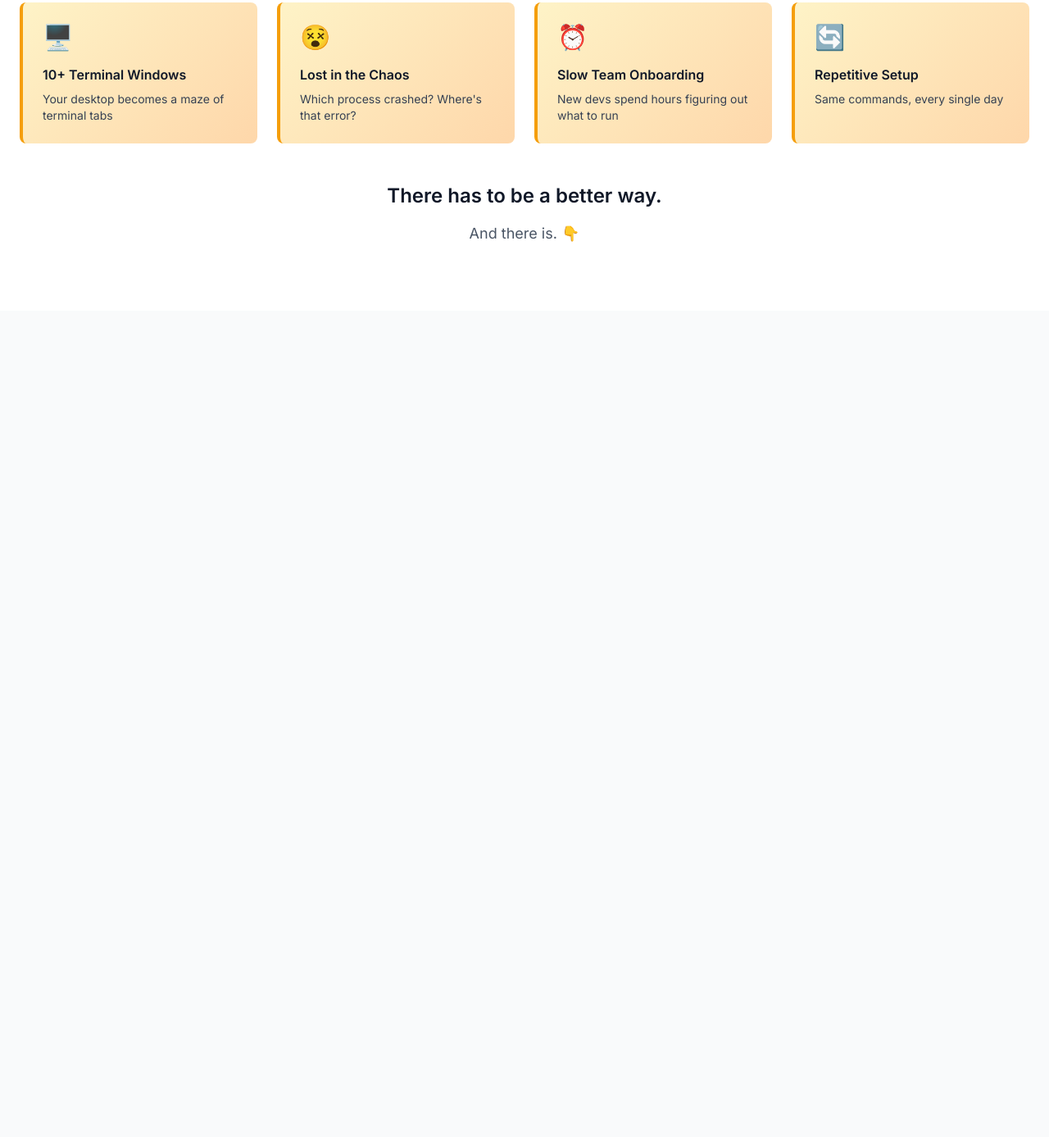
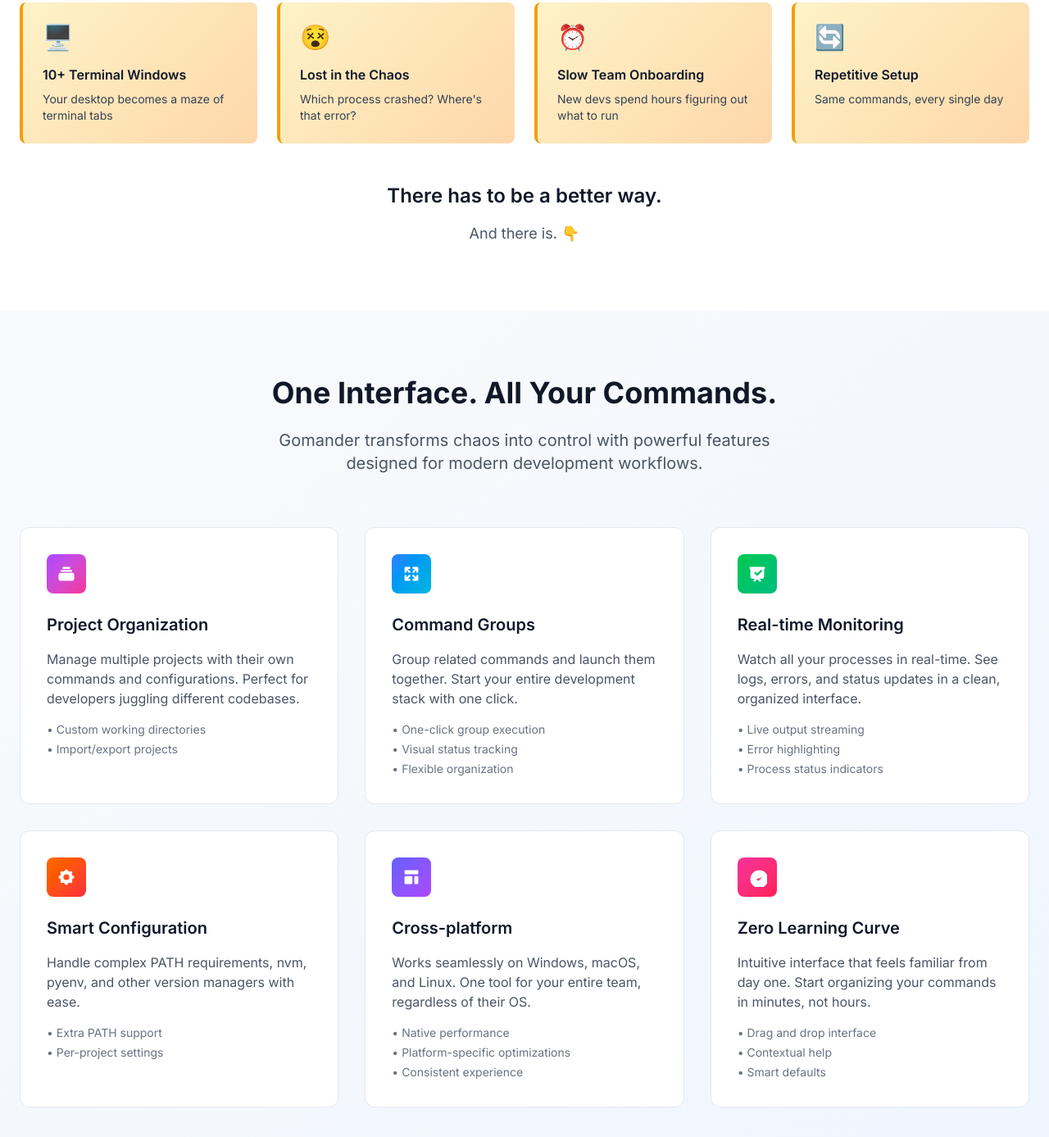
Before and after one commit to lazylabz/gomander, an Astro site: page / in a window 1280 px wide. Shown: the part 1061-2448 px from the top of the page at 82% size. Before the commit the page ends 1440 px from the top, so only its background shows below. Built offline with nearby package versions, Linux system fonts and the light colour scheme; Astro itself is replaced by a stand-in of ours.

Commit message:
feat: add features section

```diff
--- a/src/pages/index.astro
+++ b/src/pages/index.astro
@@ -2,9 +2,11 @@
 import Layout from '../layouts/Layout.astro';
 import HeroSection from "../sections/HeroSection/HeroSection.astro";
 import ProblemSection from "../sections/ProblemSection/ProblemSection.astro";
+import FeaturesSection from "../sections/FeaturesSection/FeaturesSection.astro";
 ---
 
 <Layout>
 	<HeroSection/>
 	<ProblemSection />
+	<FeaturesSection />
 </Layout>
--- /dev/null
+++ b/src/sections/FeaturesSection/FeaturesSection.astro
@@ -0,0 +1,113 @@
+<!-- Features Section -->
+<section class="py-20 bg-gradient-to-br from-gray-50 to-blue-50">
+    <div class="container mx-auto px-6">
+        <div class="text-center mb-16">
+            <h2 class="text-4xl font-bold text-gray-900 mb-6">One Interface. All Your Commands.</h2>
+            <p class="text-xl text-gray-600 max-w-2xl mx-auto">Gomander transforms chaos into control with powerful features designed for modern development workflows.</p>
+        </div>
+
+        <div class="grid md:grid-cols-2 lg:grid-cols-3 gap-8">
+            <div class="feature-card p-8 rounded-xl">
+                <div class="w-12 h-12 bg-gradient-to-br from-purple-500 to-pink-500 rounded-lg flex items-center justify-center mb-6">
+                    <svg class="w-6 h-6 text-white" fill="currentColor" viewBox="0 0 20 20">
+                        <path d="M7 3a1 1 0 000 2h6a1 1 0 100-2H7zM4 7a1 1 0 011-1h10a1 1 0 110 2H5a1 1 0 01-1-1zM2 11a2 2 0 012-2h12a2 2 0 012 2v4a2 2 0 01-2 2H4a2 2 0 01-2-2v-4z"></path>
+                    </svg>
+                </div>
+                <h3 class="text-xl font-semibold text-gray-900 mb-4">Project Organization</h3>
+                <p class="text-gray-600 mb-4">Manage multiple projects with their own commands and configurations. Perfect for developers juggling different codebases.</p>
+                <ul class="text-sm text-gray-500 space-y-1">
+                    <li>• Custom working directories</li>
+                    <li>• Import/export projects</li>
+                </ul>
+            </div>
+
+            <div class="feature-card p-8 rounded-xl">
+                <div class="w-12 h-12 bg-gradient-to-br from-blue-500 to-cyan-500 rounded-lg flex items-center justify-center mb-6">
+                    <svg class="w-6 h-6 text-white" fill="currentColor" viewBox="0 0 20 20">
+                        <path fill-rule="evenodd" d="M3 4a1 1 0 011-1h4a1 1 0 010 2H6.414l2.293 2.293a1 1 0 01-1.414 1.414L5 6.414V8a1 1 0 01-2 0V4zm9 1a1 1 0 010-2h4a1 1 0 011 1v4a1 1 0 01-2 0V6.414l-2.293 2.293a1 1 0 11-1.414-1.414L13.586 5H12zm-9 7a1 1 0 012 0v1.586l2.293-2.293a1 1 0 111.414 1.414L6.414 15H8a1 1 0 010 2H4a1 1 0 01-1-1v-4zm13-1a1 1 0 011 1v4a1 1 0 01-1 1h-4a1 1 0 010-2h1.586l-2.293-2.293a1 1 0 111.414-1.414L15 13.586V12a1 1 0 011-1z" clip-rule="evenodd"></path>
+                    </svg>
+                </div>
+                <h3 class="text-xl font-semibold text-gray-900 mb-4">Command Groups</h3>
+                <p class="text-gray-600 mb-4">Group related commands and launch them together. Start your entire development stack with one click.</p>
+                <ul class="text-sm text-gray-500 space-y-1">
+                    <li>• One-click group execution</li>
+                    <li>• Visual status tracking</li>
+                    <li>• Flexible organization</li>
+                </ul>
+            </div>
+
+            <div class="feature-card p-8 rounded-xl">
+                <div class="w-12 h-12 bg-gradient-to-br from-green-500 to-emerald-500 rounded-lg flex items-center justify-center mb-6">
+                    <svg class="w-6 h-6 text-white" fill="currentColor" viewBox="0 0 20 20">
+                        <path fill-rule="evenodd" d="M3 3a1 1 0 000 2v8a2 2 0 002 2h2.586l-1.293 1.293a1 1 0 101.414 1.414L10 15.414l2.293 2.293a1 1 0 001.414-1.414L12.414 15H15a2 2 0 002-2V5a1 1 0 100-2H3zm11.707 4.707a1 1 0 00-1.414-1.414L10 9.586 8.707 8.293a1 1 0 00-1.414 1.414l2 2a1 1 0 001.414 0l4-4z" clip-rule="evenodd"></path>
+                    </svg>
+                </div>
+                <h3 class="text-xl font-semibold text-gray-900 mb-4">Real-time Monitoring</h3>
+                <p class="text-gray-600 mb-4">Watch all your processes in real-time. See logs, errors, and status updates in a clean, organized interface.</p>
+                <ul class="text-sm text-gray-500 space-y-1">
+                    <li>• Live output streaming</li>
+                    <li>• Error highlighting</li>
+                    <li>• Process status indicators</li>
+                </ul>
+            </div>
+
+            <div class="feature-card p-8 rounded-xl">
+                <div class="w-12 h-12 bg-gradient-to-br from-orange-500 to-red-500 rounded-lg flex items-center justify-center mb-6">
+                    <svg class="w-6 h-6 text-white" fill="currentColor" viewBox="0 0 20 20">
+                        <path fill-rule="evenodd" d="M11.49 3.17c-.38-1.56-2.6-1.56-2.98 0a1.532 1.532 0 01-2.286.948c-1.372-.836-2.942.734-2.106 2.106.54.886.061 2.042-.947 2.287-1.561.379-1.561 2.6 0 2.978a1.532 1.532 0 01.947 2.287c-.836 1.372.734 2.942 2.106 2.106a1.532 1.532 0 012.287.947c.379 1.561 2.6 1.561 2.978 0a1.533 1.533 0 012.287-.947c1.372.836 2.942-.734 2.106-2.106a1.533 1.533 0 01.947-2.287c1.561-.379 1.561-2.6 0-2.978a1.532 1.532 0 01-.947-2.287c.836-1.372-.734-2.942-2.106-2.106a1.532 1.532 0 01-2.287-.947zM10 13a3 3 0 100-6 3 3 0 000 6z" clip-rule="evenodd"></path>
+                    </svg>
+                </div>
+                <h3 class="text-xl font-semibold text-gray-900 mb-4">Smart Configuration</h3>
+                <p class="text-gray-600 mb-4">Handle complex PATH requirements, nvm, pyenv, and other version managers with ease.</p>
+                <ul class="text-sm text-gray-500 space-y-1">
+                    <li>• Extra PATH support</li>
+                    <li>• Per-project settings</li>
+                </ul>
+            </div>
+
+            <div class="feature-card p-8 rounded-xl">
+                <div class="w-12 h-12 bg-gradient-to-br from-indigo-500 to-purple-500 rounded-lg flex items-center justify-center mb-6">
+                    <svg class="w-6 h-6 text-white" fill="currentColor" viewBox="0 0 20 20">
+                        <path d="M3 4a1 1 0 011-1h12a1 1 0 011 1v2a1 1 0 01-1 1H4a1 1 0 01-1-1V4zM3 10a1 1 0 011-1h6a1 1 0 011 1v6a1 1 0 01-1 1H4a1 1 0 01-1-1v-6zM14 9a1 1 0 00-1 1v6a1 1 0 001 1h2a1 1 0 001-1v-6a1 1 0 00-1-1h-2z"></path>
+                    </svg>
+                </div>
+                <h3 class="text-xl font-semibold text-gray-900 mb-4">Cross-platform</h3>
+                <p class="text-gray-600 mb-4">Works seamlessly on Windows, macOS, and Linux. One tool for your entire team, regardless of their OS.</p>
+                <ul class="text-sm text-gray-500 space-y-1">
+                    <li>• Native performance</li>
+                    <li>• Platform-specific optimizations</li>
+                    <li>• Consistent experience</li>
+                </ul>
+            </div>
+
+            <div class="feature-card p-8 rounded-xl">
+                <div class="w-12 h-12 bg-gradient-to-br from-pink-500 to-rose-500 rounded-lg flex items-center justify-center mb-6">
+                    <svg class="w-6 h-6 text-white" fill="currentColor" viewBox="0 0 20 20">
+                        <path d="M9 12l2 2 4-4m6 2a9 9 0 11-18 0 9 9 0 0118 0z"></path>
+                    </svg>
+                </div>
+                <h3 class="text-xl font-semibold text-gray-900 mb-4">Zero Learning Curve</h3>
+                <p class="text-gray-600 mb-4">Intuitive interface that feels familiar from day one. Start organizing your commands in minutes, not hours.</p>
+                <ul class="text-sm text-gray-500 space-y-1">
+                    <li>• Drag and drop interface</li>
+                    <li>• Contextual help</li>
+                    <li>• Smart defaults</li>
+                </ul>
+            </div>
+        </div>
+    </div>
+</section>
+
+<style>
+    .feature-card {
+        transition: all 0.3s ease;
+        border: 1px solid #e2e8f0;
+        background: white;
+    }
+
+    .feature-card:hover {
+        transform: translateY(-8px);
+        box-shadow: 0 25px 50px -12px rgba(0, 0, 0, 0.25);
+        border-color: #667eea;
+    }
+</style>
```
